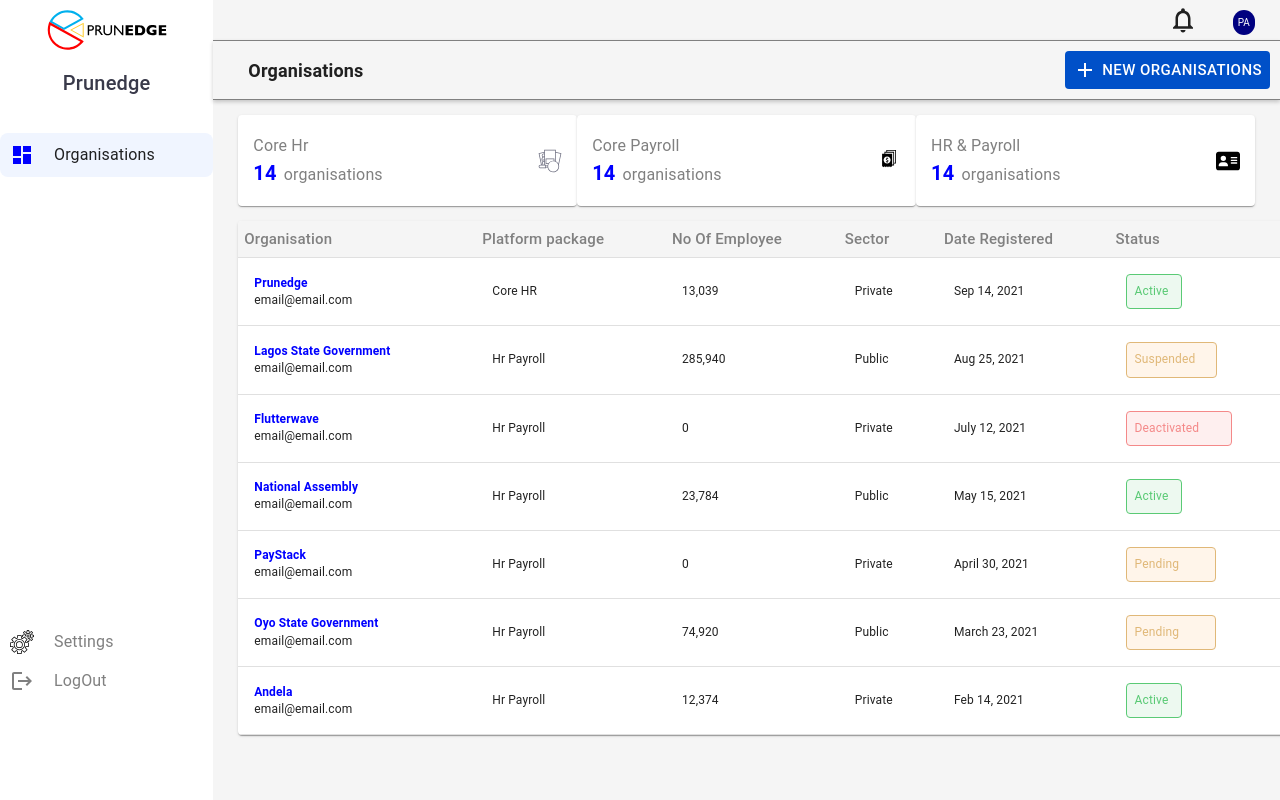
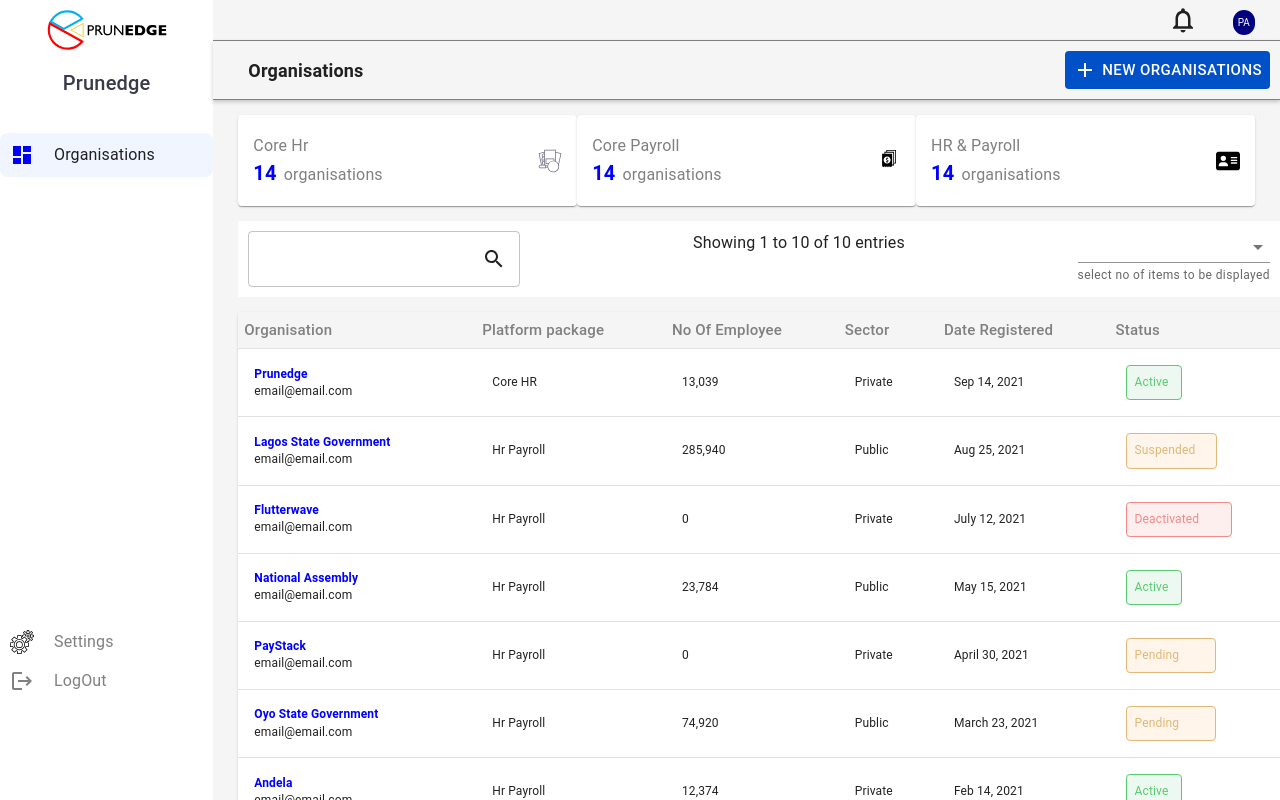
Before and after one commit to A-n-u-O/hrms, a React (Create React App) app: page /Dashboard in a window 1280 px wide. Built offline with nearby package versions, Linux system fonts and the light colour scheme.

Commit message:
showing how to raise a pr to github

```diff
--- a/src/Pages/Dashboard.tsx
+++ b/src/Pages/Dashboard.tsx
@@ -17,6 +17,7 @@
 import AddIcon from "@mui/icons-material/Add";
 import { useNavigate } from "react-router-dom";
 import MUITable from "../components/Table";
+import SearchBar from "../components/SearchBar";
 
 const Dashboard = () => {
   const navigate = useNavigate();
@@ -428,6 +429,7 @@
                   />
                 </Card>
               </Box>
+              <SearchBar/>
               <MUITable
                 data={list}
                 columnHead={[
--- a/src/Pages/ResetPasswordEnd.tsx
+++ b/src/Pages/ResetPasswordEnd.tsx
@@ -34,21 +34,21 @@
   const handleValidatePassword = () => {
     if (password.length < 8) {
       setError("Password must be at least 8 characters long");
-      // setIsButtonDisabled(true)
+      setIsButtonDisabled(true)
     } else if (!/[a-z]/.test(password)) {
       setError("Password must contain at least one lowercase letter");
-      // setIsButtonDisabled(true)
+      setIsButtonDisabled(true)
     } else if (!/[A-Z]/.test(password)) {
       setError("Password must contain at least one uppercase letter");
-      // setIsButtonDisabled(true)
+      setIsButtonDisabled(true)
     } else if (!/\d/.test(password)) {
       setError("Password must contain at least one digit");
-      // setIsButtonDisabled(true)
+      setIsButtonDisabled(true)
     } else if (!/[@#$%^&*!]/.test(password)) {
       setError(
         "Password must contain at least one special character (@#$%^&*!)"
       );
-      // setIsButtonDisabled(true)
+      setIsButtonDisabled(true)
     } else {
       console.log("Here");
       setError(null);
@@ -122,12 +122,13 @@
               component={"p"}
               borderBottom={"2px solid gray"}
               color={"#393A4A"}
-              padding={"10px"}>
+              padding={"5px"}>
               Reset password
             </Typography>
             <Grid container spacing={2} color={"#393A4A"}>
               <Grid item xs={12}>
                 <PasswordInput
+                  handlePasswordChange= {handlePasswordChange}
                   setPassword={setPassword}
                   password={password}
                   error={error}
--- a/src/components/Password.tsx
+++ b/src/components/Password.tsx
@@ -6,7 +6,10 @@
   password: string;
   setPassword: React.Dispatch<React.SetStateAction<string>>;
   error?: string | null;
-  setError?: React.Dispatch<React.SetStateAction<string | null>>
+  setError?: React.Dispatch<React.SetStateAction<string | null>>;
+  handlePasswordChange?:
+    | ((e: React.ChangeEvent<HTMLInputElement>) => void)
+    | undefined;
 };
 
 const PasswordInput = (props: PasswordInputProps) => {
@@ -14,6 +17,7 @@
 
   const handlePasswordChange = (event: React.ChangeEvent<HTMLInputElement>) => {
     props.setPassword(event.target.value);
+    props.handlePasswordChange && props.handlePasswordChange(event);
   };
 
   const togglePasswordVisibility = () => {
--- /dev/null
+++ b/src/components/SearchBar.tsx
@@ -0,0 +1,44 @@
+import { Box, TextField, Typography } from "@mui/material";
+import SearchIcon from "@mui/icons-material/Search";
+
+const noOfItems = [10, 5, 3];
+
+const SearchBar = () => {
+  return (
+    <>
+      <Box
+        display="flex"
+        ml="25px"
+        sx={{
+          backgroundColor: "#ffff",
+          padding: "10px",
+          justifyContent: "space-between",
+        }}>
+        {/* //searchbar  */}
+        <TextField
+          type="search"
+          variant="outlined"
+          id="outlined-basic search"
+          InputProps={{ endAdornment: <SearchIcon /> }}
+        />
+        <Typography>Showing 1 to 10 of 10 entries</Typography>
+        <TextField
+          id="select-no-of-items-native"
+          select
+          defaultValue="10 items"
+          SelectProps={{
+            native: true,
+          }}
+          helperText="select no of items to be displayed"
+          variant="standard">
+          {/* {currencies.map((option) => (
+            <option key={option.value} value={option.value}>
+              {option.label}
+            </option>
+          ))} */}
+        </TextField>
+      </Box>
+    </>
+  );
+};
+export default SearchBar;
```
Also changed, not shown: src/modules/validation.ts (added).
